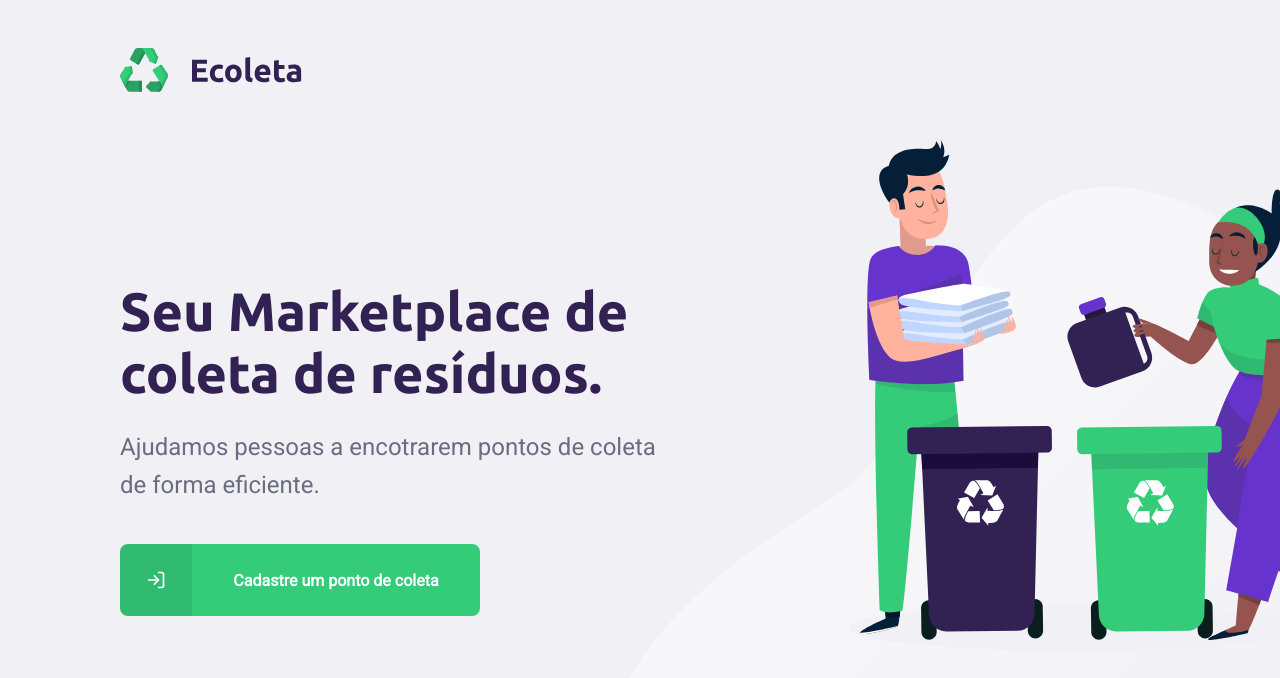
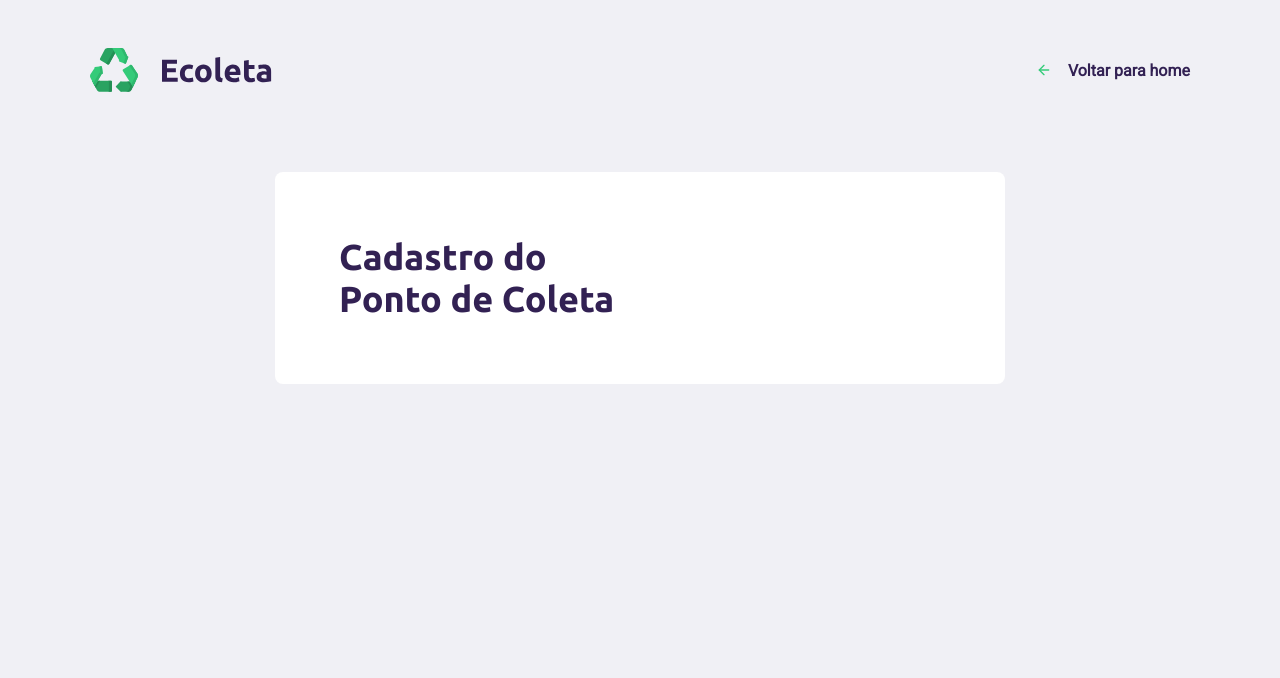
Before and after one commit to pferreirafabricio/react-ecoleta, a React (Create React App) app: page /create-point in a window 1280 px wide. Shown: the top 678 px of the page. Built offline with nearby package versions, Linux system fonts and the light colour scheme.

Commit message:
add basic create point page structure

```diff
--- a/package.json
+++ b/package.json
@@ -13,6 +13,7 @@
     "react": "^16.13.1",
     "react-dom": "^16.13.1",
     "react-icons": "^3.10.0",
+    "react-router-dom": "^5.2.0",
     "react-scripts": "3.4.1",
     "typescript": "~3.7.2"
   },
@@ -36,5 +37,8 @@
       "last 1 firefox version",
       "last 1 safari version"
     ]
+  },
+  "devDependencies": {
+    "@types/react-router-dom": "^5.1.5"
   }
 }
--- a/src/App.tsx
+++ b/src/App.tsx
@@ -1,11 +1,11 @@
 import React from 'react';
 import './App.css';
-import Home from "./pages/Home";
+import Routes from "./routes";
 
 function App() {
   return (
     <div>
-      <Home />
+      <Routes />
     </div>
   );
 }
--- /dev/null
+++ b/src/pages/CreatePoint/index.tsx
@@ -0,0 +1,26 @@
+import React from "react";
+import { Link } from "react-router-dom";
+import { FiArrowLeft } from "react-icons/fi";
+
+import "./styles.css";
+import logo from "../../assets/logo.svg"
+
+const CreatePoint = () => {
+    return (
+        <div id="page-create-point">
+            <header>
+                <img src={logo} alt="Ecoleta logo" />
+
+                <Link to="/">
+                    <FiArrowLeft />Voltar para home
+                </Link>
+            </header>
+
+            <form action="">
+                <h1>Cadastro do <br /> Ponto de Coleta</h1>
+            </form>
+        </div>
+    )
+}
+
+export default CreatePoint;
--- /dev/null
+++ b/src/pages/CreatePoint/styles.css
@@ -0,0 +1,194 @@
+#page-create-point {
+    width: 100%;
+    max-width: 1100px;
+    margin: 0 auto;
+}
+
+#page-create-point header {
+    margin-top: 48px;
+    display: flex;
+    justify-content: space-between;
+    align-items: center;
+}
+
+#page-create-point header a {
+    color: var(--title-color);
+    font-weight: bold;
+    text-decoration: none;
+    display: flex;
+    align-items: center;
+}
+
+#page-create-point header a svg {
+    margin-right: 16px;
+    color: var(--primary-color);
+}
+
+#page-create-point form {
+    margin: 80px auto;
+    padding: 64px;
+    max-width: 730px;
+    background: #FFF;
+    border-radius: 8px;
+    display: flex;
+    flex-direction: column;
+}
+
+#page-create-point form h1 {
+    font-size: 36px;
+}
+
+#page-create-point form fieldset {
+    margin-top: 64px;
+    min-inline-size: auto;
+    border: 0;
+}
+
+#page-create-point form legend {
+    width: 100%;
+    display: flex;
+    justify-content: space-between;
+    align-items: center;
+    margin-bottom: 40px;
+}
+
+#page-create-point form legend h2 {
+    font-size: 24px;
+}
+
+#page-create-point form legend span {
+    font-size: 14px;
+    font-weight: normal;
+    color: var(--text-color);
+}
+
+#page-create-point form .field-group {
+    flex: 1;
+    display: flex;
+}
+
+#page-create-point form .field {
+    flex: 1;
+    display: flex;
+    flex-direction: column;
+    margin-bottom: 24px;
+}
+
+#page-create-point form .field input[type=text],
+#page-create-point form .field input[type=email],
+#page-create-point form .field input[type=number] {
+    flex: 1;
+    background: #F0F0F5;
+    border-radius: 8px;
+    border: 0;
+    padding: 16px 24px;
+    font-size: 16px;
+    color: #6C6C80;
+}
+
+#page-create-point form .field select {
+    -webkit-appearance: none;
+    -moz-appearance: none;
+    appearance: none;
+    flex: 1;
+    background: #F0F0F5;
+    border-radius: 8px;
+    border: 0;
+    padding: 16px 24px;
+    font-size: 16px;
+    color: #6C6C80;
+}
+
+#page-create-point form .field input::placeholder {
+    color: #A0A0B2;
+}
+
+#page-create-point form .field label {
+    font-size: 14px;
+    margin-bottom: 8px;
+}
+
+#page-create-point form .field :disabled {
+    cursor: not-allowed;
+}
+
+#page-create-point form .field-group .field+.field {
+    margin-left: 24px;
+}
+
+#page-create-point form .field-group input+input {
+    margin-left: 24px;
+}
+
+#page-create-point form .field-check {
+    flex-direction: row;
+    align-items: center;
+}
+
+#page-create-point form .field-check input[type=checkbox] {
+    background: #F0F0F5;
+}
+
+#page-create-point form .field-check label {
+    margin: 0 0 0 8px;
+}
+
+#page-create-point form .leaflet-container {
+    width: 100%;
+    height: 350px;
+    border-radius: 8px;
+    margin-bottom: 24px;
+}
+
+#page-create-point form button {
+    width: 260px;
+    height: 56px;
+    background: var(--primary-color);
+    border-radius: 8px;
+    color: #FFF;
+    font-weight: bold;
+    font-size: 16px;
+    border: 0;
+    align-self: flex-end;
+    margin-top: 40px;
+    transition: background-color 0.2s;
+    cursor: pointer;
+}
+
+#page-create-point form button:hover {
+    background: #2FB86E;
+}
+
+.items-grid {
+    display: grid;
+    grid-template-columns: repeat(3, 1fr);
+    gap: 16px;
+    list-style: none;
+}
+
+.items-grid li {
+    background: #f5f5f5;
+    border: 2px solid #f5f5f5;
+    height: 180px;
+    border-radius: 8px;
+    padding: 32px 24px 16px;
+    display: flex;
+    flex-direction: column;
+    justify-content: space-between;
+    align-items: center;
+    text-align: center;
+    cursor: pointer;
+}
+
+.items-grid li span {
+    flex: 1;
+    margin-top: 12px;
+    display: flex;
+    align-items: center;
+    color: var(--title-color)
+}
+
+.items-grid li.selected {
+    background: #E1FAEC;
+    border: 2px solid #34CB79;
+}
--- a/src/pages/Home/index.tsx
+++ b/src/pages/Home/index.tsx
@@ -1,5 +1,6 @@
 import React from "react";
 import { FiLogIn } from "react-icons/fi";
+import { Link } from "react-router-dom";
 
 import "./styles.css";
 import logo from "../../assets/logo.svg"
@@ -16,12 +17,12 @@ const Home = () => {
                     <h1>Seu Marketplace de coleta de resíduos.</h1>
                     <p>Ajudamos pessoas a encotrarem pontos de coleta de forma eficiente.</p>
 
-                    <a href="/cadastro">
+                    <Link to="/create-point">
                         <span>
                             <FiLogIn />
                         </span>
                         <strong>Cadastre um ponto de coleta</strong>
-                    </a>
+                    </Link>
                 </main>
             </div>
         </div>
--- /dev/null
+++ b/src/routes.tsx
@@ -0,0 +1,15 @@
+import { BrowserRouter, Route } from "react-router-dom";
+import React from "react";
+
+import Home from "./pages/Home";
+import CreatePoint from "./pages/CreatePoint";
+
+function Routes() {
+    return (
+        <BrowserRouter>
+            <Route component={Home} path="/" exact />
+            <Route component={CreatePoint} path="/create-point" exact />
+        </BrowserRouter>
+    );
+}
+export default Routes;
```
Also changed, not shown: 1 other file (tests, documents, lock files or other folders).
